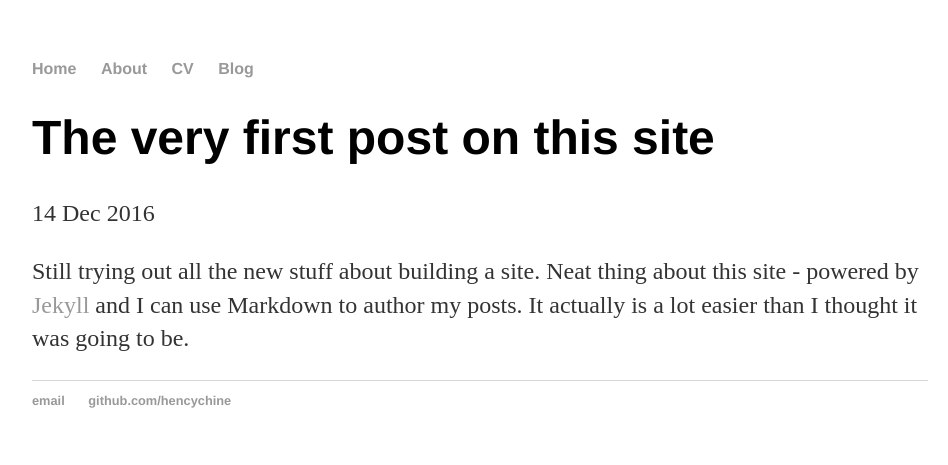
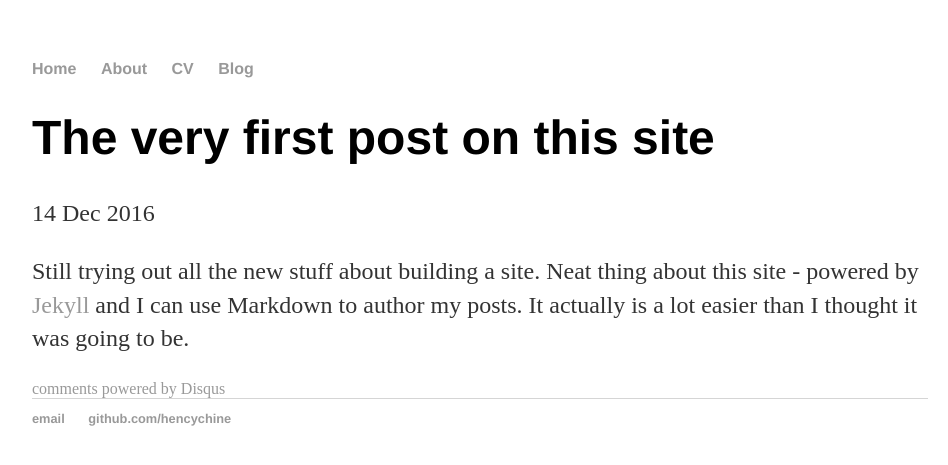
Before and after one commit to HencyChine/hencychine.github.io, a Jekyll site: the page built from _posts/2016-12-14-very-first-post.md, in a window 1280 px wide. Shown: the top 465 px of the page, without its empty margins (160-1108 px from the left). Built offline with Jekyll 4.4.1, drawn with Linux system fonts in a browser that asks for light colours; comment, search, counter and statistics services are not loaded.

Commit message:
comment fix 2

```diff
--- a/_layouts/post.html
+++ b/_layouts/post.html
@@ -32,3 +32,7 @@ comments: true
     </script>
     <noscript>Please enable JavaScript to view the <a href="https://disqus.com/?ref_noscript">comments powered by Disqus.</a></noscript> {% endif %}
 </div>
+
+<div class="comment2">
+  {% include disqus.html %}
+</div>
```
